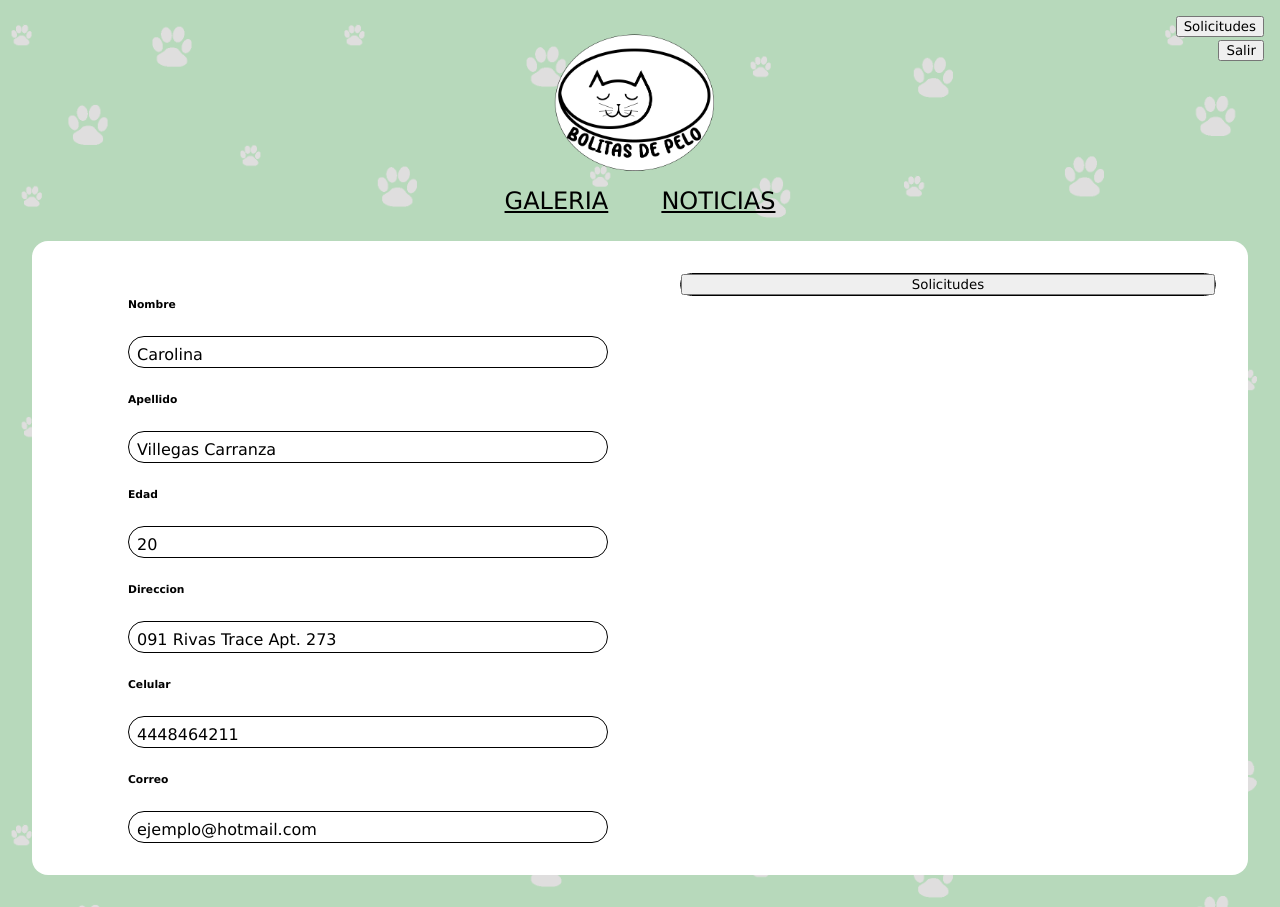
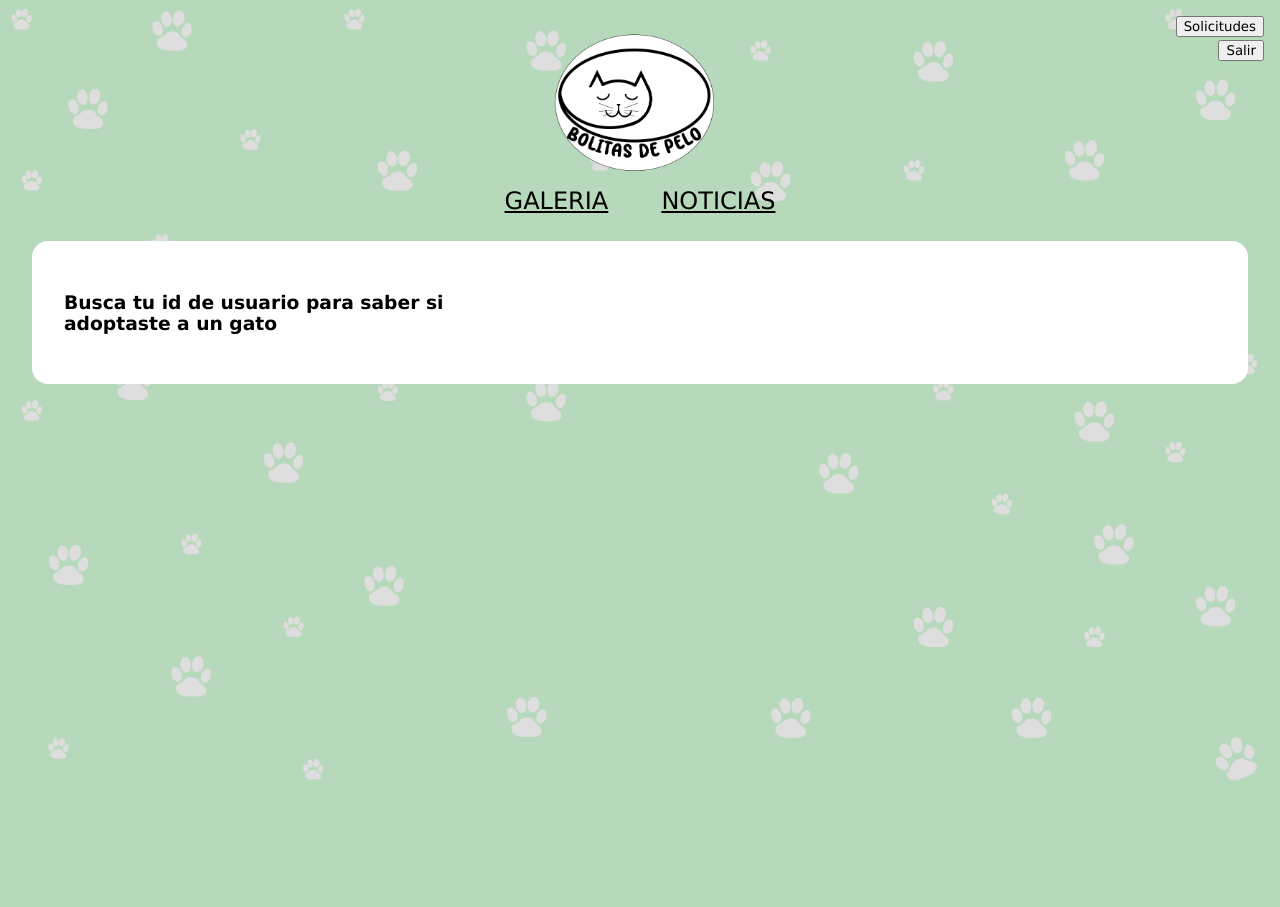
Before and after one commit to Fundamentos2122/proyecto-CaritoVillegas, a PHP site: page /BolitasdePelo/views/cuenta.php in a window 1280 px wide. After the commit the page ends 781 px from the top, so only its background shows below. Run offline with PHP 8.4, Linux system fonts and the light colour scheme; the visitor is signed in with stand-in values (Sample User, id 1); data that the repository does not hold is empty.

Commit message:
Final u.u

```diff
--- a/assets/js/appgaleria.js
+++ b/assets/js/appgaleria.js
@@ -9,6 +9,7 @@ const tituloEdit = document.getElementById("form-edit-titulo");
 const descripcionEdit = document.getElementById("form-edit-descripcion");
 const completaEdit = document.getElementById("form-edit-completa");
 const btnSaveEdit = document.getElementById("btnSaveEdit");
+const gato = document.getElementById("id_gato");
 
 //eliminar
 const modalDeleteTweet = document.getElementById("modalDeleteTweet");
@@ -97,7 +98,8 @@ function editTweet(id) {
             if (this.status === 200) {
                 let tweet = JSON.parse(this.responseText);
                 console.log(this.responseText);
-                idEdit.value = tweet.id;
+                idEdit.value = tweet.nombre;
+                gato.value=tweet.id;
                 /*tituloEdit.value = tweet.titulo;
                 descripcionEdit.value = tweet.descripcion;
                 completaEdit.value = tweet.completa;*/
--- a/controllers/accessController.php
+++ b/controllers/accessController.php
@@ -58,6 +58,8 @@ if ($_SERVER["REQUEST_METHOD"] === "POST") {
             }
 
         }
+
+
         catch(PDOException $e) {
             echo $e;
         }
--- a/controllers/solicitudesController.php
+++ b/controllers/solicitudesController.php
@@ -2,6 +2,7 @@
 
 include("../models/DB.php");
 include("../models/Solicitudes.php");
+include("../models/Solicitudinfo.php");
 
 try{
     $connection = DBConnection::getConnection();
@@ -40,7 +41,7 @@ if($_SERVER["REQUEST_METHOD"] === "GET"){
     else{
         //Obtener todos los registros
         try{
-            $query = $connection->prepare('SELECT * FROM solicitudes WHERE aceptada = 1');
+            $query = $connection->prepare('SELECT solicitudes.id, solicitudes.fecha, gatos.nombre, users.nombres FROM `solicitudes` INNER JOIN `gatos` ON solicitudes.id_gato=gatos.id INNER JOIN `users` ON solicitudes.id_user=users.id;');
             $query->execute();
 
             $noticias = array();//Genera arreglo vacio
@@ -48,7 +49,7 @@ if($_SERVER["REQUEST_METHOD"] === "GET"){
 
             while ($row = $query->fetch(PDO::FETCH_ASSOC)) {
 
-                $solicitud = new Solicitudes($row["id"],$row["id_gato"],$row["id_user"],$row["fecha"],$row["aceptada"]);
+                $solicitud = new Solicitudinfo($row["id"],$row["fecha"],$row["nombre"],$row["nombres"]);
 
                 $solicitudes[] = $solicitud->getArray();//Push
             }
--- a/views/cuenta.php
+++ b/views/cuenta.php
@@ -4,14 +4,14 @@
     <meta charset="UTF-8">
     <meta http-equiv="X-UA-Compatible" content="IE=edge">
     <meta name="viewport" content="width=device-width, initial-scale=1.0">
-    <link rel="stylesheet" href="../assets/css/style_cuenta.css">
+    <link rel="stylesheet" href="../assets/css/style_noticiaadmin.css">
     <title>Bolitas de Pelo</title>
 </head>
 <body>
-    <?php include("./layout/layaut.php"); ?>
+    <?php include("./layout/layaut2.php"); ?>
     <div class="header">
         <div class="headercen">
-            <a href="index_logeado.php"><img class="logo" src="../Imagenes/LOGO3.png" alt=""></a>
+            <a href="index.php"><img class="logo" src="../Imagenes/LOGO3.png" alt=""></a>
         </div>
 
     </div>
@@ -23,47 +23,27 @@
 
     <div class="login">
         <button class="boton" name="ing" type="button" role="link" onclick="window.location='cuenta.php'">Solicitudes</button>
+
         <button class="boton" name="ing" type="button" role="link" onclick="window.location='../index.php'">Salir</button>
     </div>
 
     <div class="container">
-        <div class="subcontainer1">
-            <div class="dato">
-                <h6>Nombre</h6>
-                <p class="pdato">Carolina</p>
-            </div>
-
-            <div class="dato">
-                <h6>Apellido</h6>
-                <p class="pdato">Villegas Carranza</p>
-            </div>
-
-            <div class="dato">
-                <h6>Edad</h6>
-                <p class="pdato">20</p>
-            </div>
-
-            <div class="dato">
-                <h6>Direccion</h6>
-                <p class="pdato">091 Rivas Trace Apt. 273</p>
-            </div>
-
-            <div class="dato">
-                <h6>Celular</h6>
-                <p class="pdato">4448464211</p>
-            </div>
-
-            <div  class="dato">
-                <h6>Correo</h6>
-                <p class="pdato">ejemplo@hotmail.com</p>
-            </div>
-        </div>
-        <div class="subcontainer2">
-            <button class="boton" name="ing" type="button" role="link" onclick="window.location='solicitudes.php'">Solicitudes</button>
+                <!--<form action="../controllers/solicitudController2.php" method="GET" enctype="multipart/form-data">
+                     <input type="hidden" name="_method" value="GET">
+                    <h3>Ingresa tu id de usuario</h3>
+                    <input type="text" name="id_user" placeholder="id de usuario">
+                    <input type="submit" value="Adoptar">
+                </form>-->
+            <h3>Busca tu id de usuario para saber si adoptaste a un gato</h3>
+        <div class="gato" id="gatos">
 
 
         </div>
-
     </div>
+    <?php
+       /* include("modal_editarNoticia.php");*/
+        //include("modal_adoptar.php");
+    ?>
+    <script src="../assets/js/appG.js"></script>
 </body>
 </html>
--- a/views/index_logeado.php
+++ b/views/index_logeado.php
@@ -8,7 +8,7 @@
     <title>Bolitas de Pelo</title>
 </head>
 <body>
-    <?php include("./layout/layaut.php"); ?>
+   <?php include("./layout/layaut2.php"); ?>
     <div class="header">
         <div class="headercen">
             <a href="index_logeado.php"><img class="logo" src="../Imagenes/LOGO3.png" alt=""></a>
--- a/views/layout/layaut.php
+++ b/views/layout/layaut.php
@@ -1,11 +1,17 @@
 <?php
     //Indicamos que haremos uso de la sesión
-    /*session_start();
+    session_start();
 
     if(!array_key_exists("username", $_SESSION)) {
-        header('Location: http://localhost/twitter/');
+
+        header('Location: http://localhost/BolitasdePelo/');
         exit();
-    }*/
+    }
+    if($_SESSION["type"]!=="admin"){
+
+        header('Location: http://localhost/BolitasdePelo/index_logeado.php');
+        exit();
+    }
 
 ?>
 
--- a/views/modal_eliminarGaleria.php
+++ b/views/modal_eliminarGaleria.php
@@ -8,7 +8,7 @@
                 <form action="../controllers/galeriaController.php" method="POST">
                     <input type="hidden" name="_method" value="DELETE">
                     <input type="hidden" name="id" value="" id="form-delete-id">
-                    <p>¿Seguro que desea elminiar este gato?</p>
+                    <p>¿Seguro que desea eliminar este gato?</p>
                     <input type="submit" value="Aceptar">
                 </form>
             </div>
--- a/views/noticias.php
+++ b/views/noticias.php
@@ -8,7 +8,7 @@
     <title>Noticias</title>
 </head>
 <body>
-    <?php include("./layout/layaut.php"); ?>
+    <?php include("./layout/layaut2.php"); ?>
     <div class="header">
         <div class="headercen">
             <a href="index_logeado.php"><img class="logo" src="../Imagenes/LOGO3.png" alt=""></a>
--- a/views/registro.php
+++ b/views/registro.php
@@ -8,7 +8,7 @@
     <title>Registro</title>
 </head>
 <body>
-    <?php include("./layout/layaut.php"); ?>
+
     <div class="container">
         <img class="logo" src="../Imagenes/LOGO3.png" alt="">
         <form class="canteiner" action="../controllers/usersController.php" method="POST" autocomplete="off"  enctype="multipart/form-data" >
--- a/views/solicitudes.php
+++ b/views/solicitudes.php
@@ -8,7 +8,7 @@
     <title>Bolitas de Pelo</title>
 </head>
 <body>
-    <?php include("./layout/layaut.php"); ?>
+    <?php include("./layout/layaut2.php"); ?>
     <div class="header">
         <div class="headercen">
             <a href="index_logeado.php"><img class="logo" src="../Imagenes/LOGO3.png" alt=""></a>
```
Also changed, not shown: assets/js/appsolicitudes.js (+25 -16 lines), index.php (+13 -37 lines), views/galeria.php (+3 -34 lines), views/layout/layout.php (+9 -3 lines).
